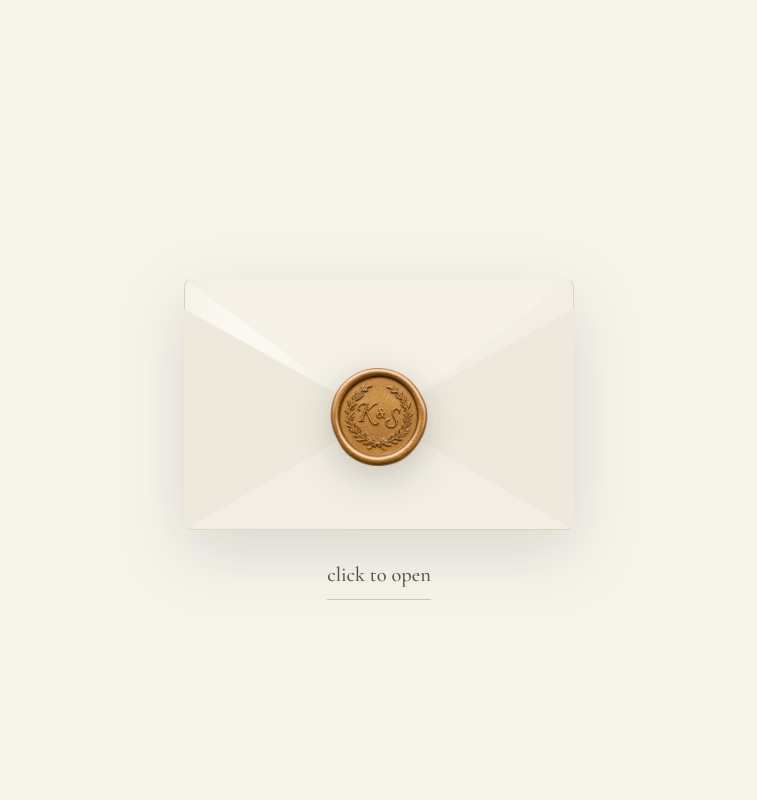
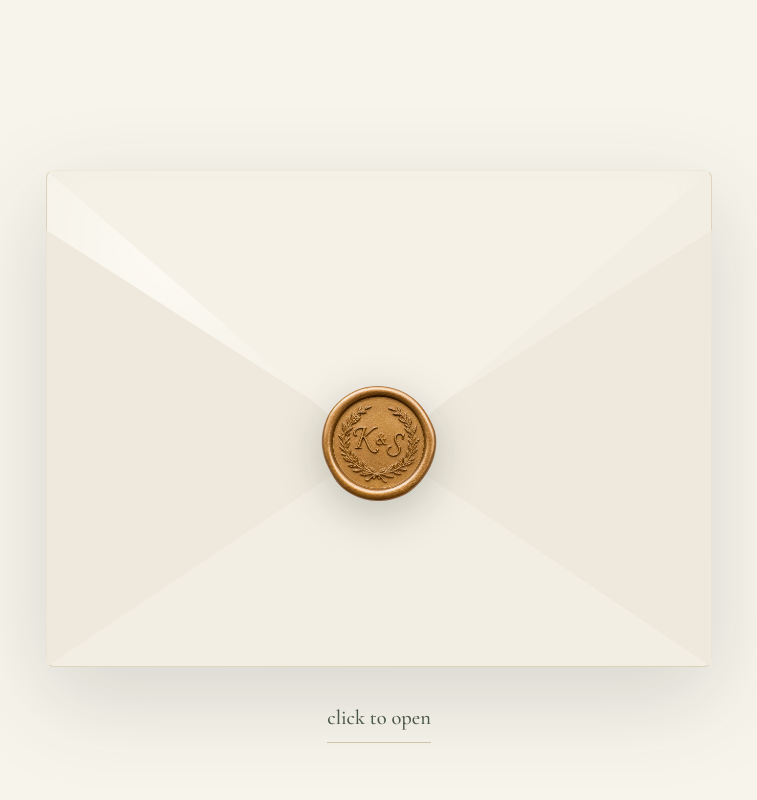
Before and after one commit to karsenwimmer/karsen-sarah-wedding, a Next.js app: page / in a window 1280 px wide. Shown: the top 800 px of the page, without its empty margins (261-1018 px from the left). Built offline with nearby package versions, Linux system fonts and the light colour scheme.

Commit message:
Polish envelope intro animation

```diff
--- a/src/app/globals.css
+++ b/src/app/globals.css
@@ -1121,7 +1121,7 @@ a {
 .intro__open {
   display: grid;
   justify-items: center;
-  gap: 1.6rem;
+  gap: clamp(1.35rem, 3vw, 2rem);
   border: 0;
   padding: 0;
   color: inherit;
@@ -1164,18 +1164,21 @@ a {
 
 .intro__stage {
   position: relative;
-  width: min(84vw, 420px);
-  height: 330px;
+  width: min(52vw, 760px);
+  min-width: 600px;
+  height: min(58vw, 610px);
+  min-height: 500px;
   display: grid;
   place-items: end center;
-  perspective: 1200px;
+  perspective: 1500px;
 }
 
 .intro__envelope {
   position: relative;
-  width: min(84vw, 390px);
-  aspect-ratio: 1.55;
-  filter: drop-shadow(0 22px 34px rgb(32 32 30 / 0.14));
+  width: min(52vw, 720px);
+  min-width: 560px;
+  aspect-ratio: 1.34;
+  filter: drop-shadow(0 30px 46px rgb(32 32 30 / 0.15));
 }
 
 .intro__envelope::before {
@@ -1191,11 +1194,18 @@ a {
 
 .intro__flap {
   position: absolute;
-  z-index: 4;
+  z-index: 8;
   inset: 0;
-  clip-path: polygon(0 0, 100% 0, 50% 57%);
   transform-origin: 50% 0%;
   border-radius: 8px 8px 0 0;
+  transform-style: preserve-3d;
+}
+
+.intro__flap-face {
+  position: absolute;
+  inset: 0;
+  display: block;
+  clip-path: polygon(0 0, 100% 0, 50% 58%);
   background: #f5f1e7;
   box-shadow:
     inset 0 -1px 0 rgb(178 154 104 / 0.3),
@@ -1219,15 +1229,16 @@ a {
 
 .intro__seal {
   position: absolute;
-  z-index: 7;
-  left: calc(50% - 3.05rem);
-  top: calc(55% - 3.05rem);
+  z-index: 9;
+  left: calc(50% - 3.6rem);
+  top: calc(55% - 3.6rem);
   display: grid;
-  width: 6.1rem;
-  height: 6.1rem;
+  width: 7.2rem;
+  height: 7.2rem;
   place-items: center;
   border-radius: 50%;
-  filter: drop-shadow(0 10px 18px rgb(32 32 30 / 0.22));
+  filter: drop-shadow(0 12px 22px rgb(32 32 30 / 0.24));
+  transform: translateZ(2px);
 }
 
 .intro__seal img {
@@ -1238,28 +1249,65 @@ a {
 
 .intro__card {
   position: absolute;
-  z-index: 3;
-  bottom: 62px;
-  width: min(72vw, 310px);
-  min-height: 190px;
+  z-index: 4;
+  bottom: 86px;
+  width: min(38vw, 520px);
+  min-width: 410px;
+  min-height: 360px;
   display: grid;
   align-content: center;
   justify-items: center;
-  gap: 0.65rem;
-  padding: 1.5rem;
+  gap: 0.45rem;
+  padding: clamp(1.65rem, 3.4vw, 2.8rem);
   border: 1px solid rgb(178 154 104 / 0.45);
   border-radius: 6px;
-  background: var(--paper);
-  box-shadow: 0 18px 45px rgb(32 32 30 / 0.13);
+  background:
+    radial-gradient(circle at 50% 36%, rgb(255 253 247 / 0.95), rgb(255 253 247 / 0.76) 58%, transparent 78%),
+    linear-gradient(135deg, rgb(255 253 247 / 0.98), rgb(247 244 236 / 0.9)),
+    var(--paper);
+  box-shadow: 0 22px 55px rgb(32 32 30 / 0.13);
   color: var(--botanical);
   font-family: var(--font-display), Georgia, serif;
-  font-size: 1.45rem;
+  text-align: center;
+}
+
+.intro__card-seal {
+  width: clamp(4.4rem, 8vw, 6rem);
+  height: clamp(4.4rem, 8vw, 6rem);
+  margin-bottom: clamp(0.35rem, 1vw, 0.8rem);
+}
+
+.intro__card-kicker {
+  color: var(--botanical);
+  font-size: clamp(0.78rem, 1.15vw, 1rem);
+  font-weight: 600;
+  letter-spacing: 0.12em;
+  line-height: 1.1;
+  text-transform: uppercase;
+}
+
+.intro__card-names {
+  color: var(--ink);
+  font-size: clamp(2.85rem, 6vw, 5.4rem);
+  font-weight: 500;
+  line-height: 0.92;
+  white-space: nowrap;
 }
 
 .intro__card strong {
-  color: var(--ink);
-  font-size: 1.1rem;
+  margin-top: clamp(0.45rem, 1.2vw, 0.9rem);
+  color: var(--botanical);
+  font-size: clamp(1.38rem, 2.9vw, 2.35rem);
   font-weight: 500;
+  line-height: 1;
+}
+
+.intro__card-venue {
+  max-width: 24rem;
+  margin-top: clamp(0.55rem, 1.2vw, 1rem);
+  color: rgb(32 32 30 / 0.62);
+  font-size: clamp(0.86rem, 1.35vw, 1.08rem);
+  line-height: 1.35;
 }
 
 @media (max-width: 760px) {
@@ -1389,6 +1437,46 @@ a {
   .admin-household__statuses {
     justify-content: flex-start;
   }
+
+  .intro__open {
+    gap: 1.2rem;
+  }
+
+  .intro__stage {
+    width: 96vw;
+    min-width: 0;
+    height: min(68svh, 590px);
+    min-height: 450px;
+  }
+
+  .intro__envelope {
+    width: 94vw;
+    min-width: 0;
+    aspect-ratio: 1.26;
+  }
+
+  .intro__seal {
+    left: calc(50% - 2.9rem);
+    top: calc(55% - 2.9rem);
+    width: 5.8rem;
+    height: 5.8rem;
+  }
+
+  .intro__card {
+    bottom: 74px;
+    width: min(78vw, 360px);
+    min-width: 0;
+    min-height: 300px;
+    padding: 1.45rem 1.25rem;
+  }
+
+  .intro__card-names {
+    font-size: clamp(2.3rem, 12.2vw, 3.15rem);
+  }
+
+  .intro__card-venue {
+    max-width: 16rem;
+  }
 }
 
 @media (max-width: 380px) {
@@ -1416,6 +1504,19 @@ a {
   .button {
     width: 100%;
   }
+
+  .intro__stage {
+    min-height: 420px;
+  }
+
+  .intro__card {
+    width: 80vw;
+    min-height: 280px;
+  }
+
+  .intro__card-names {
+    font-size: clamp(2rem, 11.5vw, 2.55rem);
+  }
 }
 
 @media (prefers-reduced-motion: reduce) {
--- a/src/components/EnvelopeIntro.tsx
+++ b/src/components/EnvelopeIntro.tsx
@@ -57,8 +57,8 @@ export function EnvelopeIntro() {
     }
 
     setState("opening");
-    timers.current.push(window.setTimeout(() => setState("zooming"), 2050));
-    timers.current.push(window.setTimeout(finishIntro, 2720));
+    timers.current.push(window.setTimeout(() => setState("zooming"), 3050));
+    timers.current.push(window.setTimeout(finishIntro, 4250));
   }
 
   return (
@@ -87,55 +87,58 @@ export function EnvelopeIntro() {
                   initial={false}
                   animate={
                     state === "zooming"
-                      ? { y: -112, opacity: 0, scale: 5.2 }
+                      ? { y: -118, opacity: 0, scale: 5.8 }
                       : state === "opening"
-                        ? { y: [-4, -94, -94], opacity: 1, scale: 1 }
-                        : { y: 78, opacity: 0, scale: 0.96 }
+                        ? { y: [-8, -92, -92], opacity: 1, scale: 1 }
+                        : { y: 118, opacity: 0, scale: 0.94 }
                   }
                   transition={
                     state === "zooming"
-                      ? { duration: 0.58, ease: [0.68, 0, 0.2, 1] }
-                      : { duration: 2.02, delay: 0.64, ease: [0.2, 0.8, 0.2, 1] }
+                      ? { duration: 0.92, ease: [0.68, 0, 0.2, 1] }
+                      : { duration: 2.55, delay: 0.82, ease: [0.16, 0.72, 0.18, 1] }
                   }
                 >
-                  <SealMark size={74} />
-                  <span>{weddingConfig.couple.displayName}</span>
+                  <SealMark className="intro__card-seal" size={88} />
+                  <span className="intro__card-kicker">Save the Date</span>
+                  <span className="intro__card-names">{weddingConfig.couple.displayName}</span>
                   <strong>{weddingConfig.date.shortLabel}</strong>
+                  <span className="intro__card-venue">
+                    The Boathouse Restaurant &amp; Event Venue
+                  </span>
                 </motion.div>
 
                 <motion.div
                   className="intro__envelope"
                   initial={false}
-                  animate={state === "zooming" ? { opacity: 0, scale: 0.9, y: 42 } : { opacity: 1, scale: 1, y: 0 }}
-                  transition={{ duration: 0.28, ease: "easeOut" }}
+                  animate={
+                    state === "zooming"
+                      ? { opacity: 0, scale: 0.88, y: 64 }
+                      : { opacity: 1, scale: 1, y: 0 }
+                  }
+                  transition={{ duration: 0.58, ease: "easeOut" }}
                 >
                   <motion.div
                     className="intro__flap"
                     initial={false}
-                    animate={{ rotateX: state === "opening" || state === "zooming" ? -178 : 0 }}
-                    transition={{ duration: 0.85, delay: 0.35, ease: [0.4, 0, 0.2, 1] }}
-                  />
+                    animate={{
+                      rotateX: state === "opening" || state === "zooming" ? -174 : 0
+                    }}
+                    transition={{ duration: 1.35, delay: 0.42, ease: [0.36, 0, 0.18, 1] }}
+                  >
+                    <span className="intro__flap-face" />
+                    <span className="intro__seal">
+                      <Image
+                        src="/images/seals/ks-wax-seal-centered.png"
+                        alt=""
+                        width={170}
+                        height={170}
+                        priority
+                        sizes="112px"
+                      />
+                    </span>
+                  </motion.div>
                   <div className="intro__pocket intro__pocket--left" />
                   <div className="intro__pocket intro__pocket--right" />
-                  <motion.span
-                    className="intro__seal"
-                    initial={false}
-                    animate={
-                      state === "opening" || state === "zooming"
-                        ? { opacity: 0, scale: 0.82, y: 12 }
-                        : { opacity: 1, scale: 1, y: 0 }
-                    }
-                    transition={{ duration: 0.32, ease: "easeOut" }}
-                  >
-                    <Image
-                      src="/images/seals/ks-wax-seal-centered.png"
-                      alt=""
-                      width={150}
-                      height={150}
-                      priority
-                      sizes="92px"
-                    />
-                  </motion.span>
                 </motion.div>
               </span>
               <span className="intro__open-label">click to open</span>
```
